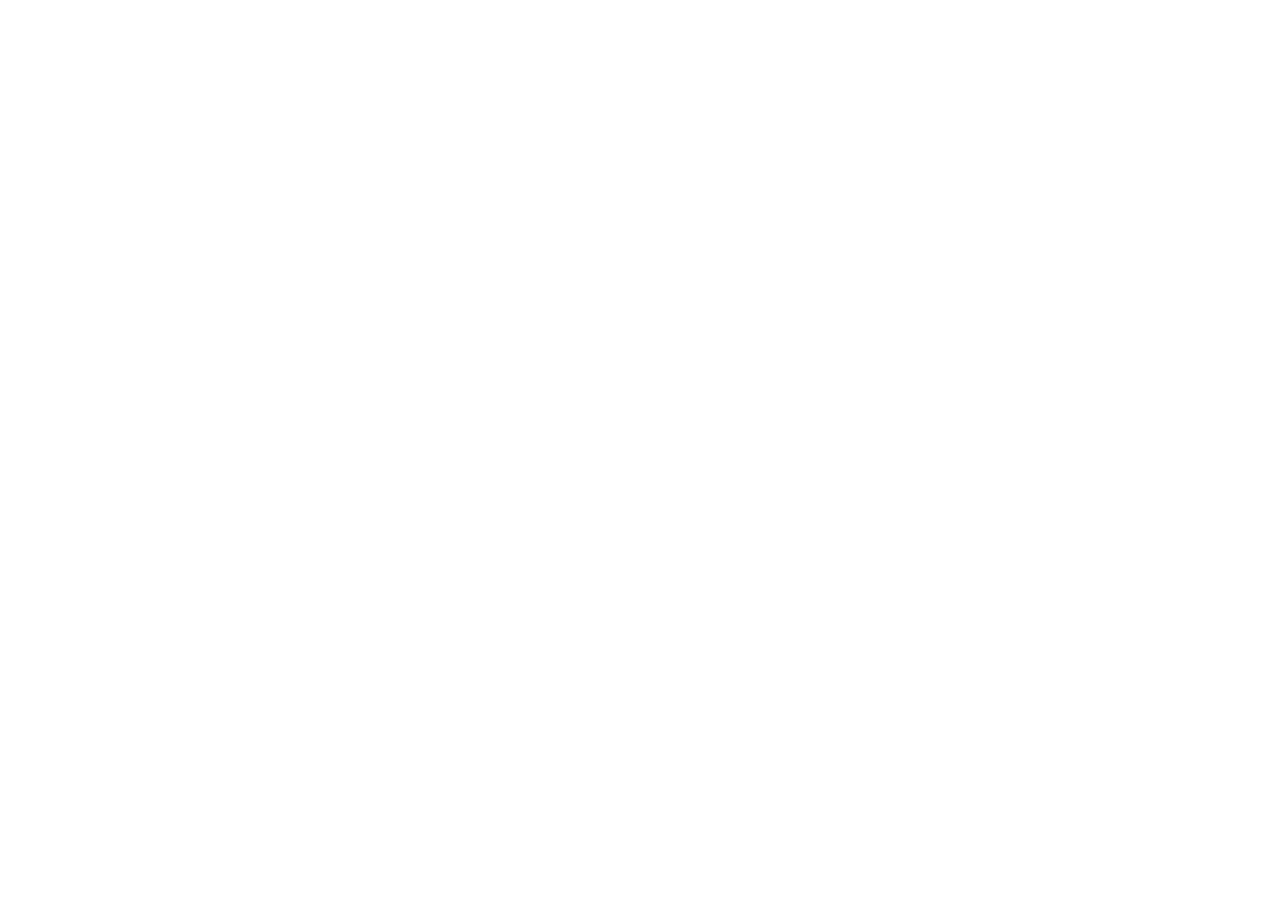
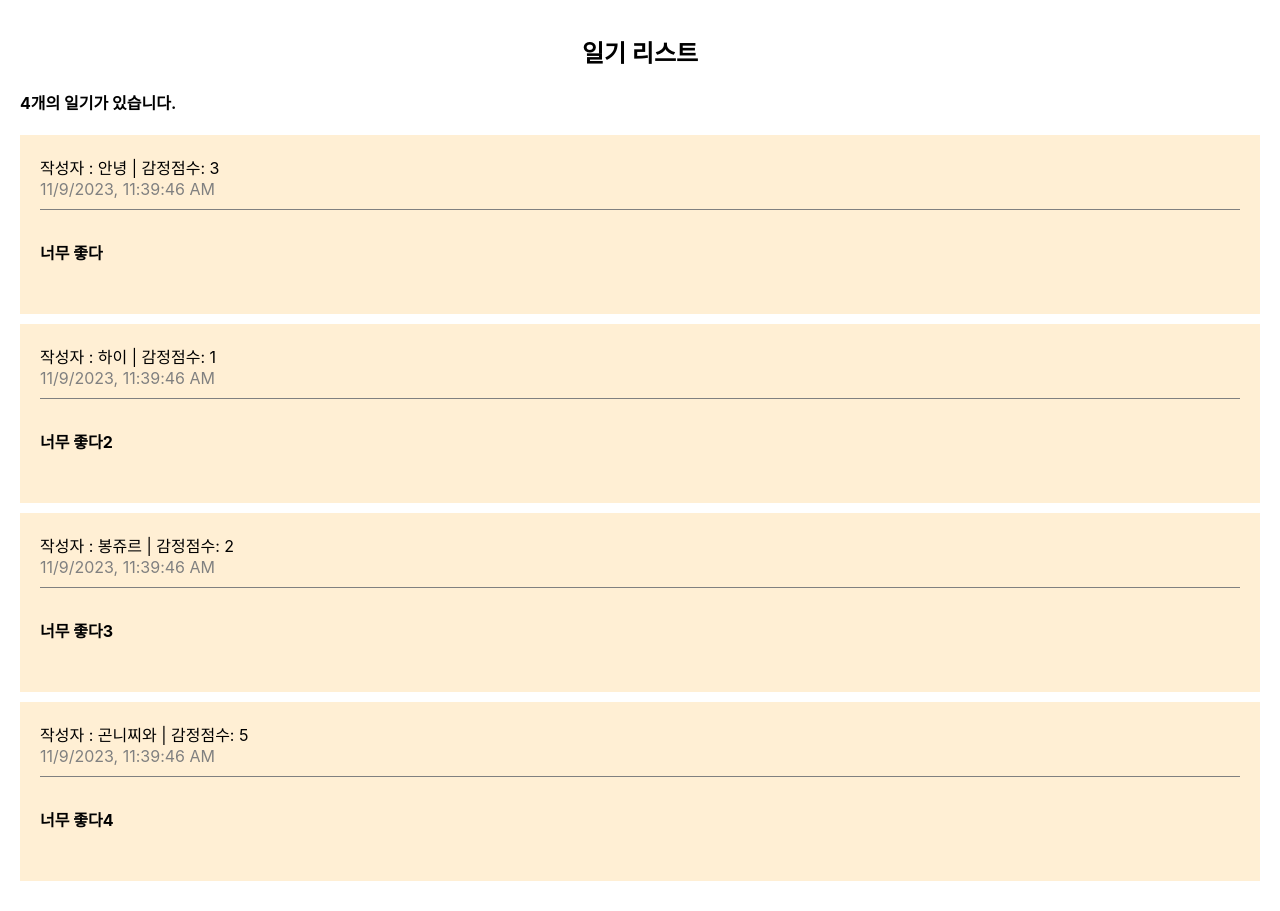
Before and after one commit to HYHYJ/simplediary, a React (Create React App) app: page / in a window 1280 px wide. Shown: the part 500-1411 px from the top of the page. Before the commit the page ends 800 px from the top, so only its background shows below. Built offline with nearby package versions, Linux system fonts and the light colour scheme.

Commit message:
DiaryList,DiaryItem 분리.new Date().toLocaleString()

```diff
--- a/src/App.css
+++ b/src/App.css
@@ -27,3 +27,40 @@
   padding: 10px;
   cursor: pointer;
 }
+
+/* List */
+
+.DiaryList {
+  border: 1px solid gay;
+  padding: 20px;
+  margin-top: 20px;
+
+}
+
+.DiaryList h2 {
+  text-align: center;
+}
+
+/* item */
+
+.DiaryItem {
+  background-color: rgb(255, 239, 212);
+  margin-bottom: 10px;
+  padding: 20px;
+}
+
+.DiaryItem .info {
+  border-bottom: 1px solid gray;
+  padding-bottom: 10px;
+  margin-bottom: 10px;
+
+}
+
+.DiaryItem .date {
+  color: gray;
+}
+
+.DiaryItem .content{
+  font-weight: bold;
+  margin: 30px 0;
+}
--- a/src/App.js
+++ b/src/App.js
@@ -1,10 +1,43 @@
 import "./App.css";
 import DiaryEditor from "./DiaryEditor";
+import DiaryList from "./DiaryList";
+
+const dummyList = [
+  {
+    id: 1,
+    author: "안녕",
+    content: "너무 좋다",
+    emotion: 3,
+    created_date: new Date().getTime(), //현재시간을 기준으로
+  },
+  {
+    id: 2,
+    author: "하이",
+    content: "너무 좋다2",
+    emotion: 1,
+    created_date: new Date().getTime(), //현재시간을 기준으로
+  },
+  {
+    id: 3,
+    author: "봉쥬르",
+    content: "너무 좋다3",
+    emotion: 2,
+    created_date: new Date().getTime(), //현재시간을 기준으로
+  },
+  {
+    id: 4,
+    author: "곤니찌와",
+    content: "너무 좋다4",
+    emotion: 5,
+    created_date: new Date().getTime(), //현재시간을 기준으로
+  },
+];
 
 function App() {
   return (
     <div className="App">
       <DiaryEditor />
+      <DiaryList diaryList={dummyList} /> {/* 더미 리스트 프롭스로 전달 */}
     </div>
   );
 }
--- /dev/null
+++ b/src/DiaryItem.js
@@ -0,0 +1,17 @@
+function DiaryItem({ author, content, created_date, emotion, id }) {
+  return (
+    <div className="DiaryItem">
+      <div className="info">
+        <span>
+          작성자 : {author} | 감정점수: {emotion}
+        </span>
+        <br />
+        {/* new Date 괄호안에 값을 넣어주고 .toLocaleString() 붙이면 인간이 알아보는 시간이 나온다*/}
+        <span className="date">{new Date(created_date).toLocaleString()}</span>
+      </div>
+      <div className="content">{content}</div>
+    </div>
+  );
+}
+
+export default DiaryItem;
--- /dev/null
+++ b/src/DiaryList.js
@@ -0,0 +1,27 @@
+import DiaryItem from "./DiaryItem";
+
+const DiaryList = ({ diaryList }) => {
+  console.log(diaryList);
+  return (
+    <div className="DiaryList">
+      <h2>일기 리스트</h2>
+      <h4>{diaryList.length}개의 일기가 있습니다.</h4>
+      <div>
+        {/* props 순환 */}
+        {diaryList.map((it) => (
+          <DiaryItem
+            key={it.id}
+            {...it}
+          /> /* 모든 it의 데이터가 prop으로 들어간다. */
+        ))}
+      </div>
+    </div>
+  );
+};
+
+/* 알고보기 값들이 undefinde으로 온다면? 에러남!! 기본값= 빈값 설정 : 에러 안나게 하려고*/
+DiaryList.defaultProps = {
+  diaryList: [],
+};
+
+export default DiaryList;
```
